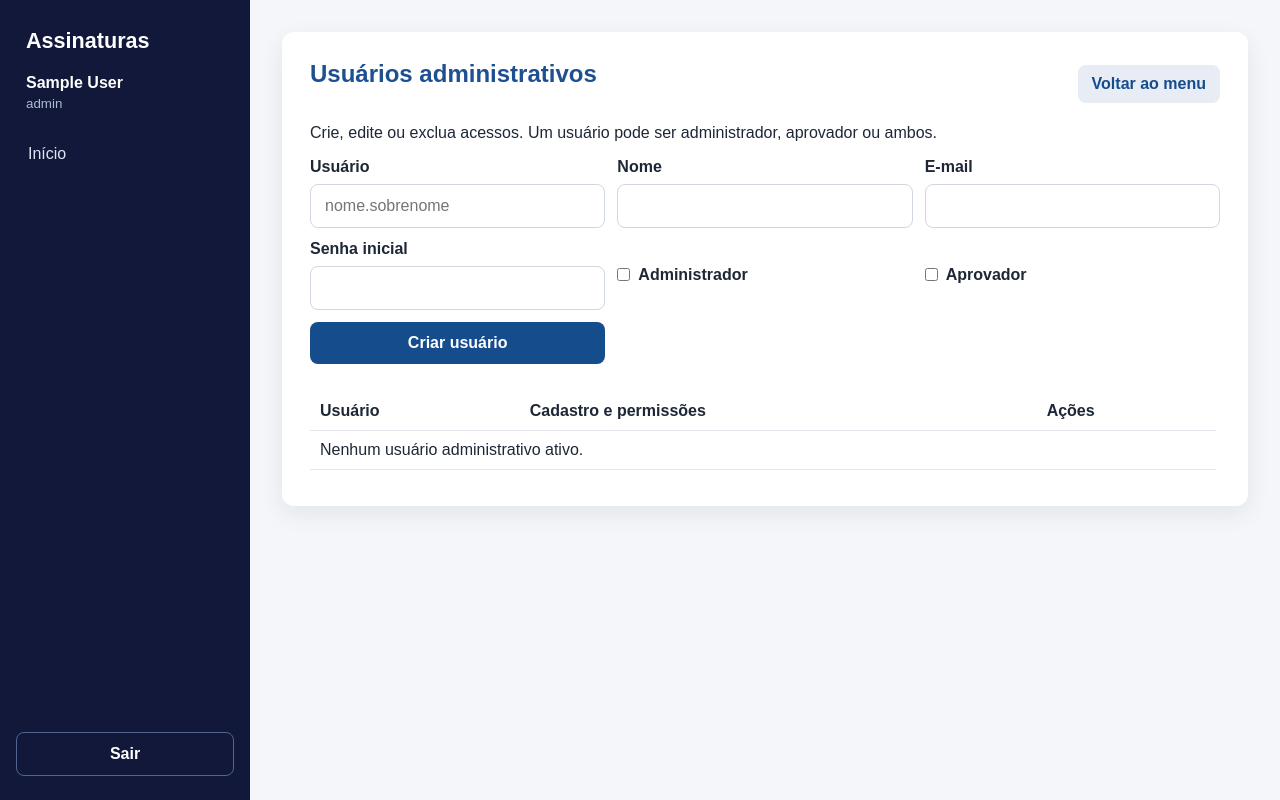
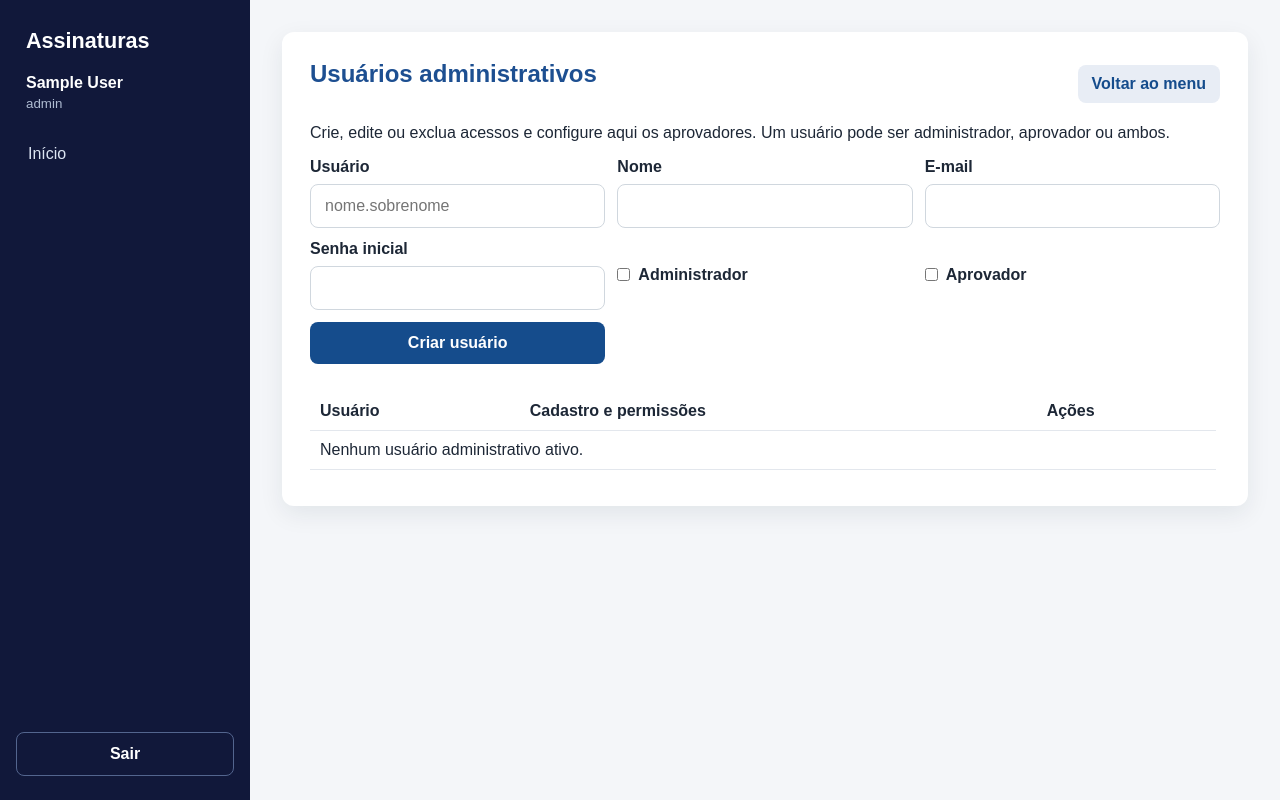
Before and after one commit to CodesDinho/assinatura_emails, a Flask app: template app/templates/admin_users.html in a window 1280 px wide. Run offline with Flask 3, Linux system fonts and the light colour scheme; the template is opened without the code that fills it, so the values that code supplies are empty; the visitor is signed in with stand-in values (Sample User, id 1).

Commit message:
Adiciona gestão de usuários com múltiplos administradores e aprovadores

```diff
--- a/app/templates/_admin_sidebar.html
+++ b/app/templates/_admin_sidebar.html
@@ -6,7 +6,6 @@
     {% if admin_is_validator() %}<a class="{{ 'active' if request.endpoint in ('admin_signature_requests', 'admin_signature_request') else '' }}" href="{{ url_for('admin_signature_requests') }}">Aprovar assinaturas pendentes</a>{% endif %}
     {% if admin_is_manager() %}
       <a class="{{ 'active' if request.endpoint in ('admin_users', 'admin_user_edit', 'admin_user_delete') else '' }}" href="{{ url_for('admin_users') }}">Gerenciar usuários</a>
-      <a class="{{ 'active' if request.endpoint == 'admin_validator_settings' else '' }}" href="{{ url_for('admin_validator_settings') }}">Configuração do aprovador (múltiplos)</a>
       <a class="{{ 'active' if request.endpoint == 'admin_import' else '' }}" href="{{ url_for('admin_import') }}">Cargas pendentes</a>
       <a class="{{ 'active' if request.endpoint == 'admin_recent_requests' else '' }}" href="{{ url_for('admin_recent_requests') }}">Solicitações recentes</a>
       <a class="{{ 'active' if request.endpoint in ('admin_collaborators', 'admin_employee_edit') else '' }}" href="{{ url_for('admin_collaborators') }}">Colaboradores</a>
--- a/app/templates/admin_users.html
+++ b/app/templates/admin_users.html
@@ -2,7 +2,7 @@
 {% block title %}Usuários administrativos{% endblock %}
 {% block content %}<section class="card wide-card">
   <div class="page-header"><h1>Usuários administrativos</h1><a class="button-link secondary" href="{{ url_for('admin_dashboard') }}">Voltar ao menu</a></div>
-  <p>Crie, edite ou exclua acessos. Um usuário pode ser administrador, aprovador ou ambos.</p>
+  <p>Crie, edite ou exclua acessos e configure aqui os aprovadores. Um usuário pode ser administrador, aprovador ou ambos.</p>
   <form class="admin-user-form" method="post" action="{{ url_for('admin_user_create') }}">
     <input type="hidden" name="csrf_token" value="{{ csrf_token() }}">
     <div><label for="new-username">Usuário</label><input id="new-username" name="username" placeholder="nome.sobrenome" required></div>
```
Also changed, not shown: tests/test_workflow.py (+2 -1 lines).
